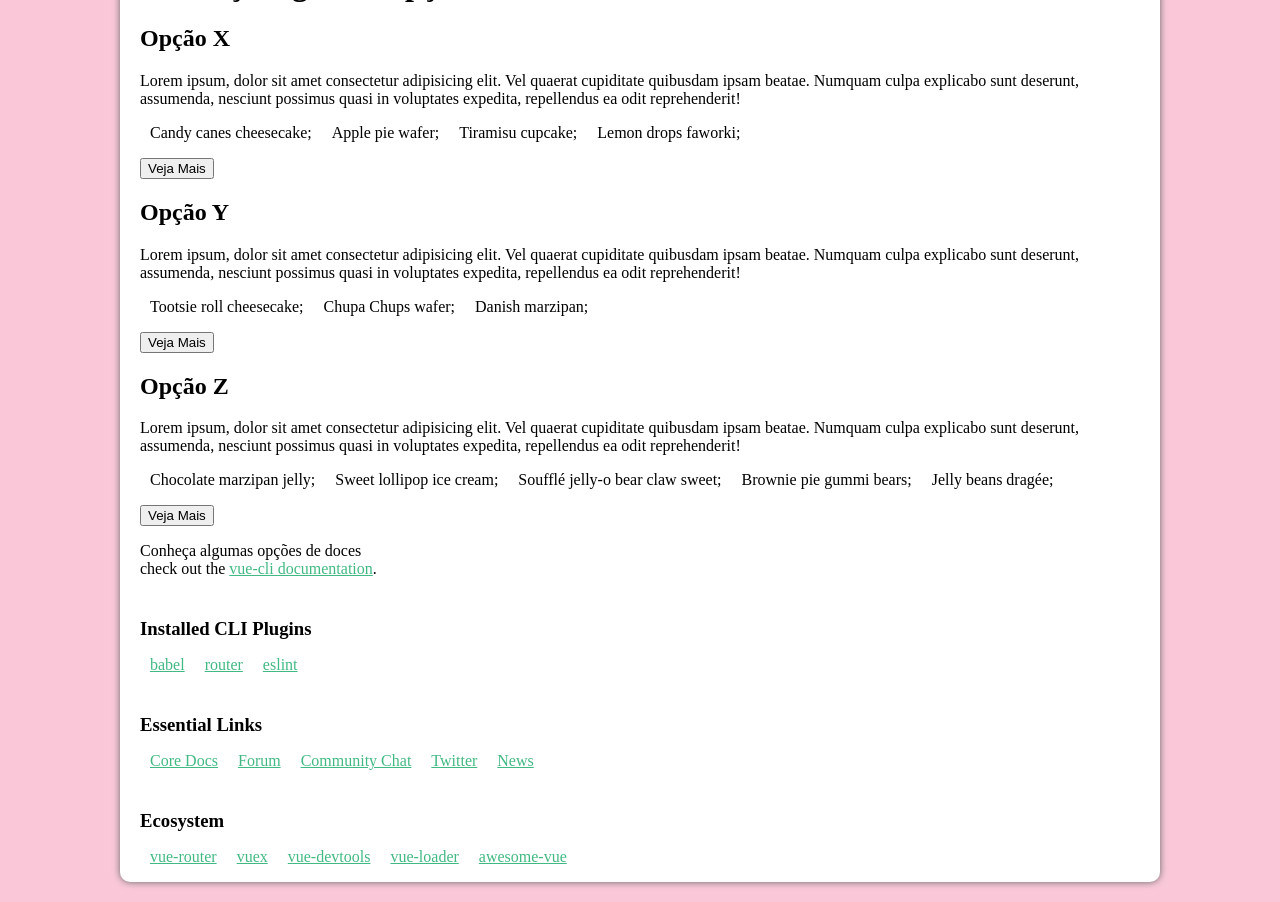
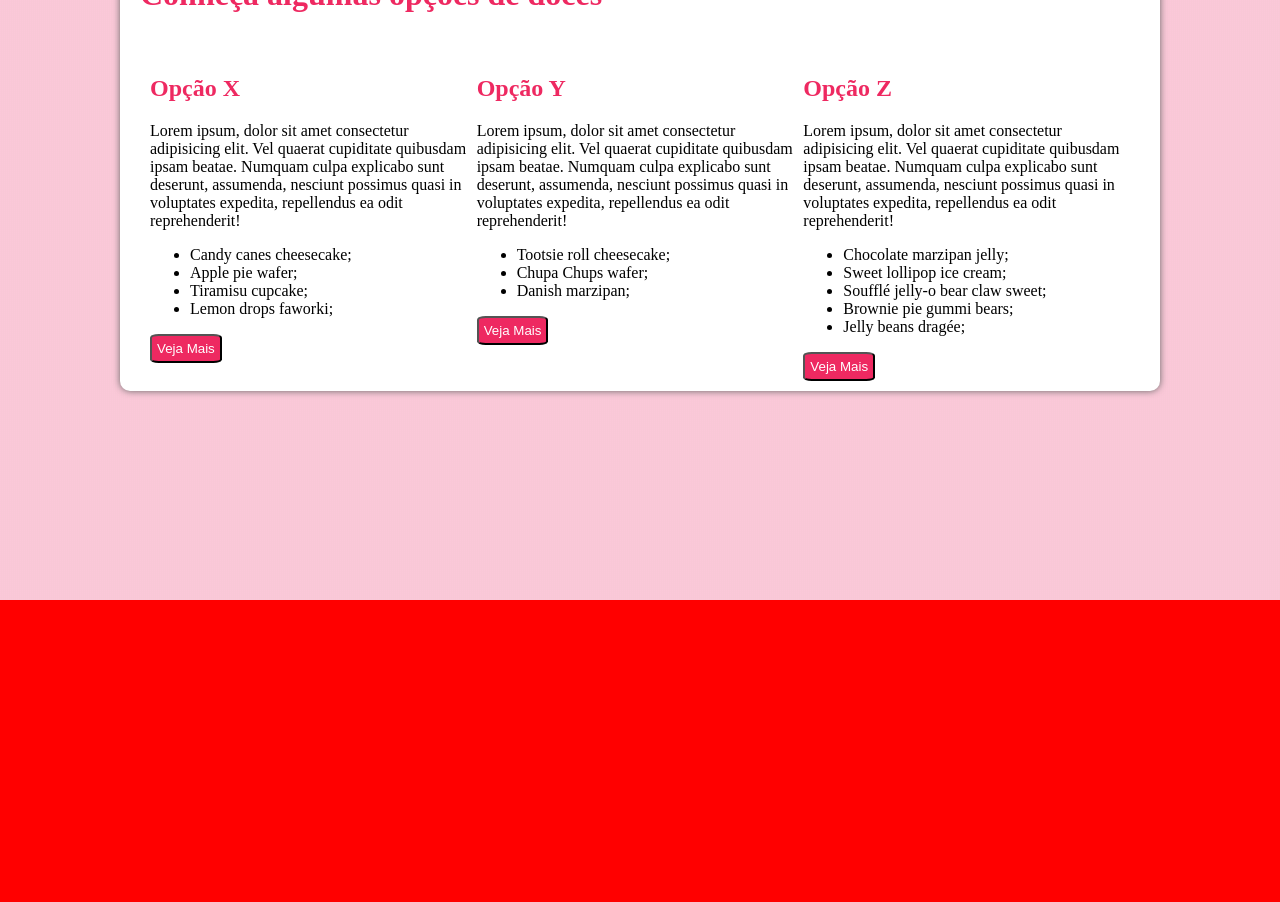
Before and after one commit to carolinaboschetti/home-assignment-1, a Vue app: page / in a window 1280 px wide. Shown: the part 200-1102 px from the top of the page. After the commit the page ends 800 px from the top, so only its background shows below. Built offline with nearby package versions, Linux system fonts and the light colour scheme.

Commit message:
:construction: Home page improvements

```diff
--- a/src/App.vue
+++ b/src/App.vue
@@ -6,6 +6,7 @@
     </div> -->
     <the-header />
     <router-view />
+    <footer />
   </div>
 </template>
 <script>
--- a/src/components/HelloWorld.vue
+++ /dev/null
@@ -1,157 +0,0 @@
-<template>
-  <div class="hello">
-    <h1 class="title">Conheça algumas opções de doces</h1>
-        <div class="options">
-            <div class="optionx">
-                <h2>Opção X</h2>
-                <p>Lorem ipsum, dolor sit amet consectetur adipisicing elit. Vel quaerat cupiditate quibusdam ipsam beatae. Numquam culpa explicabo sunt deserunt, assumenda, nesciunt possimus quasi in voluptates expedita, repellendus ea odit reprehenderit!</p>
-                <ul class="list">
-                    <li>Candy canes cheesecake;</li>
-                    <li>Apple pie wafer;</li>
-                    <li>Tiramisu cupcake;</li>
-                    <li>Lemon drops faworki;</li>
-                </ul>
-                <button>Veja Mais</button>
-            </div>
-            <div class="optiony">
-                <h2>Opção Y</h2>
-                <p>Lorem ipsum, dolor sit amet consectetur adipisicing elit. Vel quaerat cupiditate quibusdam ipsam beatae. Numquam culpa explicabo sunt deserunt, assumenda, nesciunt possimus quasi in voluptates expedita, repellendus ea odit reprehenderit!</p>
-                <ul class="list">
-                    <li>Tootsie roll cheesecake;</li>
-                    <li>Chupa Chups wafer;</li>
-                    <li>Danish marzipan;</li>
-                </ul>
-                <button>Veja Mais</button>
-            </div>
-            <div class="optionz">
-                <h2>Opção Z</h2>
-                <p>Lorem ipsum, dolor sit amet consectetur adipisicing elit. Vel quaerat cupiditate quibusdam ipsam beatae. Numquam culpa explicabo sunt deserunt, assumenda, nesciunt possimus quasi in voluptates expedita, repellendus ea odit reprehenderit!</p>
-                <ul class="list">
-                    <li>Chocolate marzipan jelly;</li>
-                    <li>Sweet lollipop ice cream;</li>
-                    <li>Soufflé jelly-o bear claw sweet;</li>
-                    <li>Brownie pie gummi bears;</li>
-                    <li>Jelly beans dragée;</li>
-                </ul>
-                <button>Veja Mais</button>
-            </div>
-        </div>
-    <p>
-      Conheça algumas opções de doces<br />
-      check out the
-      <a href="https://cli.vuejs.org" target="_blank" rel="noopener"
-        >vue-cli documentation</a
-      >.
-    </p>
-    <h3>Installed CLI Plugins</h3>
-    <ul>
-      <li>
-        <a
-          href="https://github.com/vuejs/vue-cli/tree/dev/packages/%40vue/cli-plugin-babel"
-          target="_blank"
-          rel="noopener"
-          >babel</a
-        >
-      </li>
-      <li>
-        <a
-          href="https://github.com/vuejs/vue-cli/tree/dev/packages/%40vue/cli-plugin-router"
-          target="_blank"
-          rel="noopener"
-          >router</a
-        >
-      </li>
-      <li>
-        <a
-          href="https://github.com/vuejs/vue-cli/tree/dev/packages/%40vue/cli-plugin-eslint"
-          target="_blank"
-          rel="noopener"
-          >eslint</a
-        >
-      </li>
-    </ul>
-    <h3>Essential Links</h3>
-    <ul>
-      <li>
-        <a href="https://vuejs.org" target="_blank" rel="noopener">Core Docs</a>
-      </li>
-      <li>
-        <a href="https://forum.vuejs.org" target="_blank" rel="noopener"
-          >Forum</a
-        >
-      </li>
-      <li>
-        <a href="https://chat.vuejs.org" target="_blank" rel="noopener"
-          >Community Chat</a
-        >
-      </li>
-      <li>
-        <a href="https://twitter.com/vuejs" target="_blank" rel="noopener"
-          >Twitter</a
-        >
-      </li>
-      <li>
-        <a href="https://news.vuejs.org" target="_blank" rel="noopener">News</a>
-      </li>
-    </ul>
-    <h3>Ecosystem</h3>
-    <ul>
-      <li>
-        <a href="https://router.vuejs.org" target="_blank" rel="noopener"
-          >vue-router</a
-        >
-      </li>
-      <li>
-        <a href="https://vuex.vuejs.org" target="_blank" rel="noopener">vuex</a>
-      </li>
-      <li>
-        <a
-          href="https://github.com/vuejs/vue-devtools#vue-devtools"
-          target="_blank"
-          rel="noopener"
-          >vue-devtools</a
-        >
-      </li>
-      <li>
-        <a href="https://vue-loader.vuejs.org" target="_blank" rel="noopener"
-          >vue-loader</a
-        >
-      </li>
-      <li>
-        <a
-          href="https://github.com/vuejs/awesome-vue"
-          target="_blank"
-          rel="noopener"
-          >awesome-vue</a
-        >
-      </li>
-    </ul>
-  </div>
-</template>
-
-<script>
-export default {
-  name: "HelloWorld",
-  props: {
-    msg: String
-  }
-};
-</script>
-
-<!-- Add "scoped" attribute to limit CSS to this component only -->
-<style scoped lang="scss">
-h3 {
-  margin: 40px 0 0;
-}
-ul {
-  list-style-type: none;
-  padding: 0;
-}
-li {
-  display: inline-block;
-  margin: 0 10px;
-}
-a {
-  color: #42b983;
-}
-</style>
--- a/src/views/Home.vue
+++ b/src/views/Home.vue
@@ -1,17 +1,94 @@
 <template>
-  <div class="home">
-    <HelloWorld msg="Welcome to Your Vue.js App" />
+    <div class="hello">
+    <h1 class="title">Conheça algumas opções de doces</h1>
+        <div class="options">
+            <div class="optionx">
+                <h2>Opção X</h2>
+                <p>Lorem ipsum, dolor sit amet consectetur adipisicing elit. Vel quaerat cupiditate quibusdam ipsam beatae. Numquam culpa explicabo sunt deserunt, assumenda, nesciunt possimus quasi in voluptates expedita, repellendus ea odit reprehenderit!</p>
+                <ul class="list">
+                    <li>Candy canes cheesecake;</li>
+                    <li>Apple pie wafer;</li>
+                    <li>Tiramisu cupcake;</li>
+                    <li>Lemon drops faworki;</li>
+                </ul>
+                <button>Veja Mais</button>
+            </div>
+            <div class="optiony">
+                <h2>Opção Y</h2>
+                <p>Lorem ipsum, dolor sit amet consectetur adipisicing elit. Vel quaerat cupiditate quibusdam ipsam beatae. Numquam culpa explicabo sunt deserunt, assumenda, nesciunt possimus quasi in voluptates expedita, repellendus ea odit reprehenderit!</p>
+                <ul class="list">
+                    <li>Tootsie roll cheesecake;</li>
+                    <li>Chupa Chups wafer;</li>
+                    <li>Danish marzipan;</li>
+                </ul>
+                <button>Veja Mais</button>
+            </div>
+            <div class="optionz">
+                <h2>Opção Z</h2>
+                <p>Lorem ipsum, dolor sit amet consectetur adipisicing elit. Vel quaerat cupiditate quibusdam ipsam beatae. Numquam culpa explicabo sunt deserunt, assumenda, nesciunt possimus quasi in voluptates expedita, repellendus ea odit reprehenderit!</p>
+                <ul class="list">
+                    <li>Chocolate marzipan jelly;</li>
+                    <li>Sweet lollipop ice cream;</li>
+                    <li>Soufflé jelly-o bear claw sweet;</li>
+                    <li>Brownie pie gummi bears;</li>
+                    <li>Jelly beans dragée;</li>
+                </ul>
+                <button>Veja Mais</button>
+            </div>
+        </div>
   </div>
 </template>
 
 <script>
 // @ is an alias to /src
-import HelloWorld from "@/components/HelloWorld.vue";
 
 export default {
   name: "home",
-  components: {
-    HelloWorld
-  }
 };
 </script>
+
+<style scoped lang="scss">
+body > * {
+    background-color: #ffffff;
+    padding: 10px 20px 20px;
+    width: 70%;
+    margin: auto;
+}
+.carroussel > img{
+    width: 100%;
+}
+h1 {
+    color: #ee2961;
+    padding: 10px 0;
+}
+h2{
+    color: #ee2961;
+}
+ .options{
+    display: flex;
+    flex-direction: column;
+    justify-content: space-between;
+    align-items: flex-start;
+    padding: 10px;
+}
+button{
+  padding: 5px;
+  border-radius: 12%;
+  background-color: #ee2961;
+  color: #ffffff;
+}
+
+@media (min-width: 768px) and (max-width: 1023px){
+  //tablet
+  .options{
+    flex-direction: row;
+  }
+}
+@media (min-width: 1024px) {
+    //desktop
+    .options{
+    flex-direction: row;
+  }
+}
+
+</style>
```
